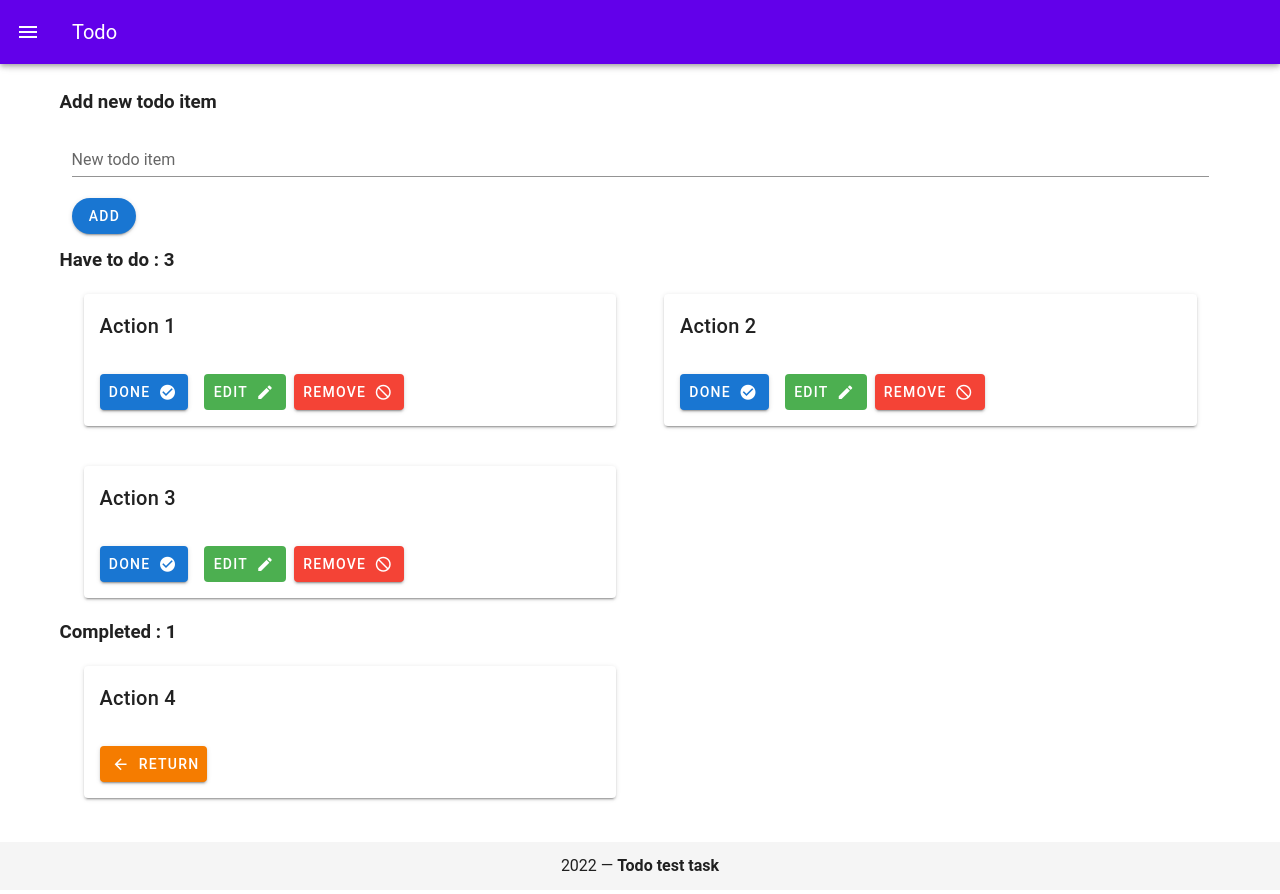
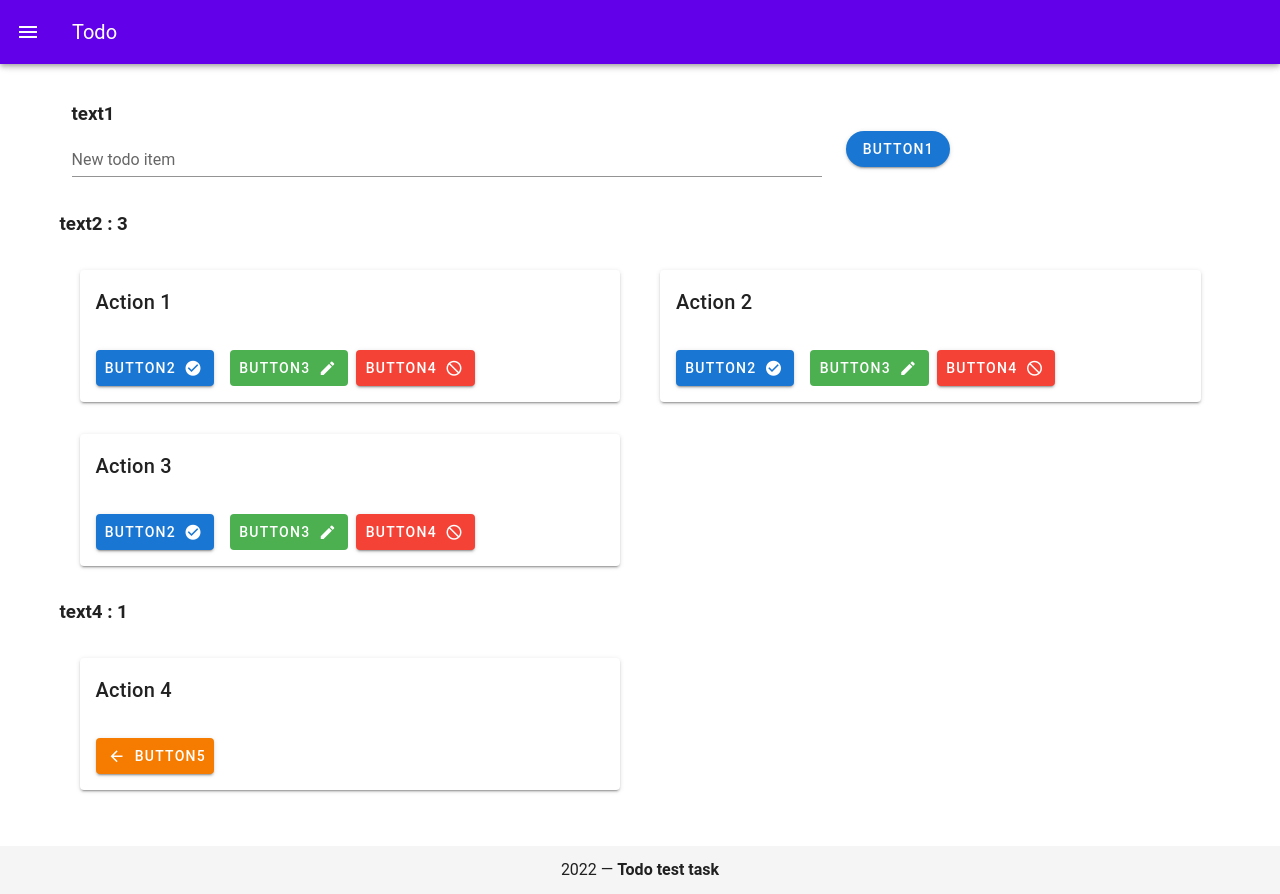
Before and after one commit to ihorsavytskyi/todo-list-vue2, a Vue app: page / in a window 1280 px wide. Built offline with nearby package versions, Linux system fonts and the light colour scheme.

Commit message:
update(*): added i18n

```diff
--- a/src/index.js
+++ b/src/index.js
@@ -3,12 +3,23 @@ import App from './app.vue';
 import router from './router';
 import store from './store';
 import vuetify from './plugins/vuetify';
+import VueI18n from 'vue-i18n';
+
+Vue.use(VueI18n);
+
+const i18n = new VueI18n({
+  locale: 'ua',
+  messages: {
+    en: {}
+  }
+})
 
 new Vue({
 	el: "#app",
 	router,
 	store,
 	vuetify,
+	i18n,
 	render:
 	  (h) => h(App)
 });
--- a/src/views/home.vue
+++ b/src/views/home.vue
@@ -1,45 +1,60 @@
 <template>
   <v-container>
-    <h3>Add new todo item</h3>
     <v-container>
+      <v-row class="justify-start">
+        <v-col
+        cols="12"
+        sm="8"
+        md="8">
+          <h3> {{ $t('text1') }}</h3>
           <v-form>
             <v-text-field v-model="newTodoItem" label="New todo item" @keydown.enter="addTodo()">
             </v-text-field>
+          </v-form>
+        </v-col>
+        <v-col
+        cols="12"
+        sm="4"
+        md="4"
+        class="align-self-center"
+        >
           <v-btn rounded color="primary" dark @click="addTodo()">
-          Add
+            {{ $t('button1') }}
           </v-btn>
-      </v-form>
-    </v-container>
-    <h3 v-if="getTodoList.length > 0">Have to do : {{getTodoList.length}}</h3>
-    <v-container v-if="getTodoList.length === 0">
-      <v-row no-gutters>
-        <p>Sorry but todo list is empty</p>
+        </v-col>
       </v-row>
     </v-container>
-    <v-container v-else>
-      <v-row class="justify-start">
+    <h3 v-if="getTodoList.length > 0">{{ $t('text2') }} : {{getTodoList.length}}</h3>
+    <v-container no-gutters v-if="getTodoList.length === 0">
+      <v-row>
+        <v-col>
+          <p>{{ $t('text3') }}</p>
+        </v-col>
+      </v-row>
+    </v-container>
+    <div class="todo-list" v-else>
       <v-list v-for="todo in getTodoList" :key="todo.id">
         <v-list-item>
-            <v-list-item-content class="pa-2">
+          <v-list-item-content class="pa-1">
             <v-card class="mx-auto my-1" max-width="374">
               <v-card-title>
                 {{ todo.name }}
               </v-card-title>
               <v-card-actions>
                 <v-btn class="ma-2" color="primary" dark @click="сomplete(todo)">
-                    Done
+                  {{ $t('button2') }}
                   <v-icon dark right>
                     mdi-checkbox-marked-circle
                   </v-icon>
                 </v-btn>
                 <v-btn dark class="success" text @click="edit(todo)">
-                    Edit
+                  {{ $t('button3') }}
                   <v-icon dark right>
                     mdi-pencil
                 </v-icon>
                 </v-btn>
                 <v-btn class="ma-2" color="red" dark @click="removeItem(todo)">
-                    Remove
+                  {{ $t('button4') }}
                   <v-icon dark right>
                     mdi-cancel
                   </v-icon>
@@ -49,14 +64,12 @@
           </v-list-item-content>
         </v-list-item>
       </v-list>
-      </v-row>
-    </v-container>
-    <h3 v-if="getComplitedItems.length > 0">Completed : {{ getComplitedItems.length }}</h3>
-    <v-container>
-      <v-row class="justify-start">
+    </div>
+    <h3 v-if="getComplitedItems.length > 0">{{ $t('text4') }} : {{ getComplitedItems.length }}</h3>
+    <div class="todo-list">
       <v-list v-for="todo in getComplitedItems" :key="todo.id">
         <v-list-item>
-            <v-list-item-content class="pa-2">
+          <v-list-item-content class="pa-1">
             <v-card class="mx-auto my-1" max-width="374">
               <v-card-title>
                 {{ todo.name }}
@@ -66,17 +79,43 @@
                   <v-icon dark left>
                     mdi-arrow-left
                   </v-icon>
-                    Return
+                  {{ $t('button5') }}
                 </v-btn>
               </v-card-actions>
             </v-card>
           </v-list-item-content>
         </v-list-item>
       </v-list>
-      </v-row>
-    </v-container>
+    </div>
   </v-container>
 </template>
+
+<i18n>
+{
+  "en": {
+    "text1": "Add new todo item",
+    "text2": "Have to do",
+    "text3": "Sorry but todo list is empty",
+    "text4": "Completer",
+    "button1": "Add",
+    "button2": "Done",
+    "button3": "Edit",
+    "button4": "Remove",
+    "button5": "Return"
+  },
+  "ua": {
+    "text1": "Додати новий запис",
+    "text2": "Необхідно зробити",
+    "text3": "Вибачте, але список завдань до виконання порожний",
+    "text4": "Виконано",
+    "button1": "Додати",
+    "button2": "Виконано",
+    "button3": "Змінити",
+    "button4": "Видалити",
+    "button5": "Повернути до виконання"
+  }
+}
+</i18n>
 
 <script>
 import { mapGetters } from 'vuex';
@@ -88,12 +127,7 @@ export default {
       newTodoItem: '',
     };
   },
-  computed: {
-    ...mapGetters(['getTodoList', 'getComplitedItems', 'getComlitedTodoItemsCount']),
-    getNewTodo() {
-      return this.$store.newItem;
-    }
-  },
+  computed: mapGetters(['getTodoList', 'getComplitedItems', 'getComlitedTodoItemsCount']),
   methods: {
     edit(todo) {
       console.log('edit :', todo.id);
@@ -116,6 +150,11 @@ export default {
 </script>
 
 <style lang="less" scoped>
+  .todo-list {
+    display: flex;
+    flex-wrap: wrap;
+    margin: 16px 0;
+  }
   .v-list {
     flex: 0 0 50%;
     .v-card {
```
Lines whose indentation alone changed are shown as unchanged.
